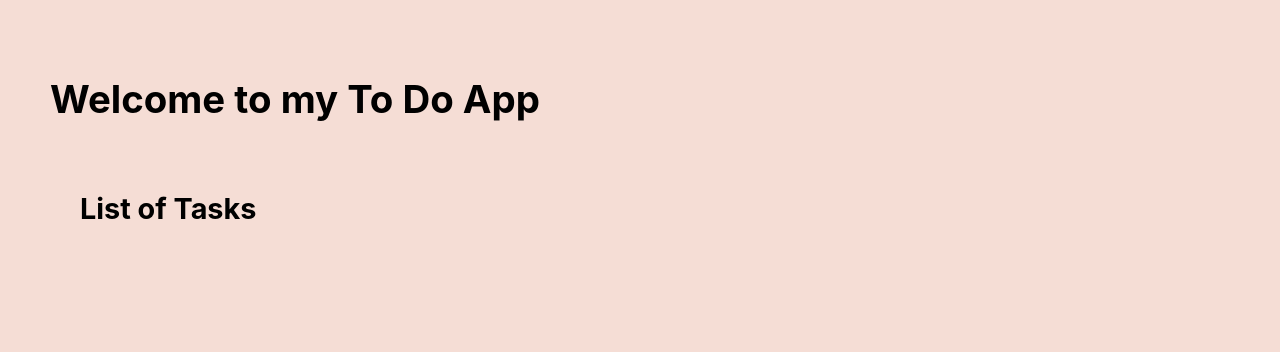
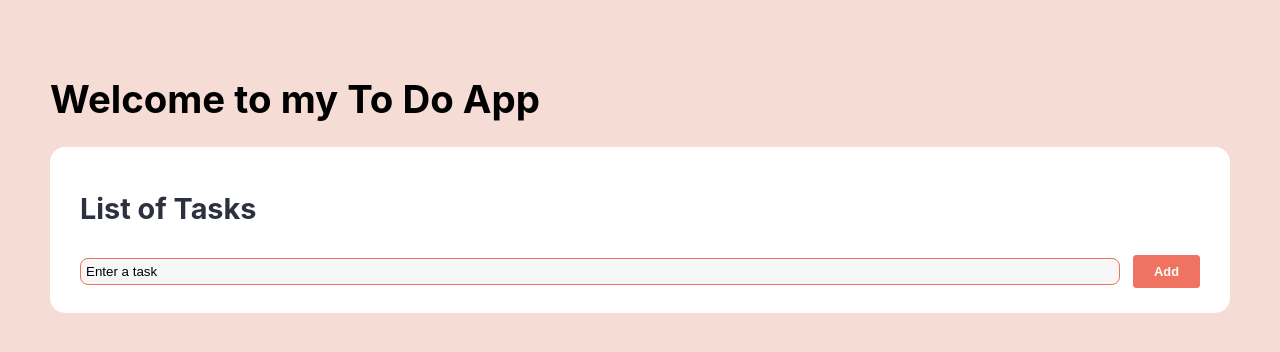
Before and after one commit to Reignu/todolist, a React (Create React App) app in the folder frontend/: page / in a window 1280 px wide. Shown: the top 352 px of the page. Built offline with nearby package versions, Linux system fonts and the light colour scheme.

Commit message:
Added Form component styling

```diff
--- a/frontend/package.json
+++ b/frontend/package.json
@@ -6,7 +6,8 @@
     "cra-template": "1.2.0",
     "react": "^19.0.0",
     "react-dom": "^19.0.0",
-    "react-scripts": "5.0.1"
+    "react-scripts": "5.0.1",
+    "styled-components": "^6.1.13"
   },
   "scripts": {
     "start": "react-scripts start",
--- /dev/null
+++ b/frontend/src/components/form/index.js
@@ -0,0 +1,17 @@
+import React from 'react'
+import { FormContainer, Input, Button } from './styles'
+
+function Form() {
+    return(
+        <FormContainer>
+            <Input
+            value='Enter a task'
+            type='text'
+            role='input'
+            />
+            <Button type='submit' onclick='#'>Add</Button>
+        </FormContainer>
+    )
+}
+
+export default Form
--- /dev/null
+++ b/frontend/src/components/form/styles.js
@@ -0,0 +1,42 @@
+import styled from "styled-components";
+
+export const FormContainer = styled.form`
+    display: flex;
+    align-items: center;
+    justify-content: center;
+    padding: 5px 0;
+    @media (max-width: 420px) {
+        flex-direction: column;
+    }
+`;
+
+export const Input = styled.input`
+    background-color: #f7f7f7;
+    width: 100%;
+    padding: 5px;
+    border: 1px solid #ef7360;
+    border-radius: 8px;
+
+    :focus {
+        border: 3px solid #ef7360;
+        outline: none;
+    }
+`;
+
+export const Button = styled.button`
+    background: #ef7360;
+    border-radius: 3px;
+    border: 1px solid #ef7360;
+    color: white;
+    margin-left: 1em;
+    padding: 8px 20px;
+    cursor: pointer;
+    font-size: 0.8rem;
+    font-weight: 700;
+    @media (max-width: 420px) {
+        margin-top: 10px;
+        margin-left: 0;
+        width: 100%;
+        border-radius: 10px;
+    }
+`;
--- a/frontend/src/components/todo/index.js
+++ b/frontend/src/components/todo/index.js
@@ -1,10 +1,12 @@
 import React from 'react'
 import { Container } from './styles'
+import Form from '../form'
 
 function Todo() {
     return (
         <Container><h2>List of Tasks</h2>
         {/* Form Component */}
+        <Form />
         {/* Task */}
         {/* Key */}
         {/* Author */}
--- a/frontend/src/components/todo/styles.js
+++ b/frontend/src/components/todo/styles.js
@@ -1,8 +1,8 @@
 import styled from "styled-components";
 
 export const Container = styled.div`
-    background-color: white
-    color: #2d313f
+    background-color: white;
+    color: #2d313f;
     border-radius: 15px;
     padding: 20px 30px;
 `;
```
Also changed, not shown: 1 other file (tests, documents, lock files or other folders).
